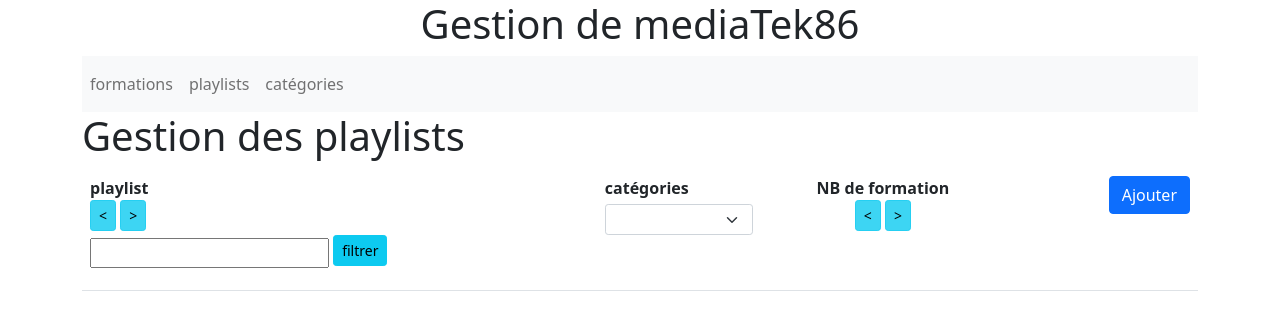
After one commit to ka-ms-29/mediatekformation, a Symfony app: template templates/admin/admin.playlists.html.twig in a window 1280 px wide. The commit adds this page. Shown: the top 330 px of the page. Run offline with Twig, Linux system fonts and the light colour scheme; the template is opened without the code that fills it, so the values that code supplies are empty; some libraries are stand-ins or nearby versions.

Commit message:
Tache4(Mission2-tache2):gestion des playlists partie admin.

```diff
--- a/templates/admin/admin.formations.html.twig
+++ b/templates/admin/admin.formations.html.twig
@@ -1,8 +1,8 @@
 {% extends "baseadmin.html.twig" %}
 {% block body %}
+    <h1>Gestion des formations </h1>
     <table class="table table-striped" description="Liste des formations" >
         <thead>
-
             <tr>
                 <th class="text-left align-top" scope="col">
                     formation<br />
--- /dev/null
+++ b/templates/admin/admin.playlists.html.twig
@@ -0,0 +1,88 @@
+{% extends "baseadmin.html.twig" %}
+{% block body %}
+    <h1>Gestion des playlists</h1>
+    <table class="table table-striped" description="Liste des playlist">
+        <thead>
+            <tr>
+                <th class="text-left align-top" scope="col">
+                    playlist<br />
+                    <a href="{{ path('admin.playlists.sort', {champ:'name', ordre:'ASC'}) }}" class="btn btn-info btn-sm active" role="button" aria-pressed="true"><</a>
+                    <a href="{{ path('admin.playlists.sort', {champ:'name', ordre:'DESC'}) }}" class="btn btn-info btn-sm active" role="button" aria-pressed="true">></a>
+                    <form class="form-inline mt-1" method="POST" action="{{ path('admin.playlists.findallcontain', {champ:'name'}) }}">
+                        <div class="form-group mr-1 mb-2">
+                            <input type="text" class="sm" name="recherche"
+                                   value="{% if valeur|default and not table|default %}{{ valeur }}{% endif %}">
+                            <input type="hidden" name="_token" value="{{ csrf_token('filtre_name') }}">
+                            <button type="submit" class="btn btn-info mb-2 btn-sm">filtrer</button>
+                        </div>
+                    </form>
+                </th>
+
+                <th class="text-left align-top" scope="col">
+                    catégories
+                    <form class="form-inline mt-1" method="POST" action="{{ path('admin.playlists.findallcontain', {champ:'id', table:'categories'}) }}">
+                        <select class="form-select form-select-sm" name="recherche" id="recherche" onchange="this.form.submit()">
+                            <option value=""></option>
+                            {% for categorie in categories %}
+                                <option
+                                    {% if valeur|default and valeur==categorie.id %}
+                                        selected
+                                    {% endif %}
+                                    value="{{ categorie.id }}">{{ categorie.name }}
+                                </option>
+                            {% endfor %}
+                        </select>
+                    </form>
+                </th>
+                <!-- mission1 tache2_ajout un column -->
+                <th class="text-center align-top" scope="col">
+                    NB de formation<br />
+                   <a href="{{ path('admin.playlists.sort', { champ: 'formation', ordre: 'ASC' }) }}" class="btn btn-info btn-sm active" role="button" aria-pressed="true"><</a>
+                   <a href="{{ path('admin.playlists.sort', { champ: 'formation', ordre: 'DESC' }) }}" class="btn btn-info btn-sm active" role="button" aria-pressed="true">></a>
+                </th>
+                <th class="text-center align-top" scope="col">
+                    &nbsp;
+                </th>
+                <th class="text-end align-top" scope="col">
+                   <a href="{{ path('admin.playlist.ajout') }}" class="btn btn-primary">Ajouter</a>
+                </th>
+            </tr>
+        </thead>
+        <tbody>
+            <!-- boucle sur les playlists -->
+            {% if playlists|length > 0 %}
+                {% for k in 0..playlists|length-1 %}
+                    <tr class="align-middle">
+                        <td>
+                            <h5 class="text-info">
+                                {{ playlists[k].name }}
+                            </h5>
+                        </td>
+                        <td class="text-left">
+                            {% set categories = playlists[k].categoriesplaylist %}
+                            {% if categories|length > 0  %}
+                                {% for c in 0..categories|length-1 %}
+                                    &nbsp;{{ categories[c] }}
+                                {% endfor %}
+                            {% endif %}
+                        </td>
+                        <!-- mission1 tache2 en cour de modification afin d'ffichage le nombre de formation-->
+                        <td class="text-center">
+                            {{ playlists[k].formations|length}}
+                        </td>
+                        <td class="text-center">
+                        <td class="text-end">
+                        <a href="{{ path('admin.playlist.edit', {id:playlists[k].id}) }}" class="btn btn-secondary mb-2"> Modifier </a>
+                        {% if playlists[k].formations|length == 0 %}
+                            <a href="{{ path('admin.playlist.suppr', {id:playlists[k].id}) }}" class="btn btn-danger mb-2" onclick="return confirm('Etes-vous sur de vouloir supprimer {{playlists[k].name}} ?')">Supprimer</a>
+                        {% else %}
+                            <button class="btn btn-danger mb-2" disabled title="Impossible de supprimer une playlist contenant des formations">Supprimer</button>
+                        {% endif %}
+
+                        </td>
+                    </tr>
+                {% endfor %}
+            {% endif %}
+        </tbody>
+    </table>
+{% endblock %}
--- a/templates/baseadmin.html.twig
+++ b/templates/baseadmin.html.twig
@@ -6,8 +6,24 @@
 {% block top %}
     <div class="container">
         <div class="text-center">
-            <h1>Gestion des formations</h1>
+            <h1>Gestion de mediaTek86 </h1>
         </div>
+        <!-- menu -->
+        <nav class="navbar navbar-expand-lg navbar-light bg-light">
+            <div class="collapse navbar-collapse" id="navbarSupportedContent">
+                <ul class="navbar-nav mr-auto">
+                    <li class="nav-item">
+                        <a class="nav-link" href="{{ path('admin.formations') }}">formations</a>
+                    </li>
+                    <li class="nav-item">
+                        <a class="nav-link" href="{{ path('admin.playlists') }}">playlists</a>
+                    </li>
+                    <li class="nav-item">
+                        <a class="nav-link" href="#">catégories</a>
+                    </li>
+                </ul>
+            </div>
+        </nav>
     </div>
 {% endblock %}
 
```
Also changed, not shown: src/Controller/admin/AdminCategoriesController.php (added, +19 -0 lines), src/Controller/admin/AdminFormationsController.php (+1 -12 lines), src/Controller/admin/AdminPlaylistsController.php (added, +166 -0 lines), src/Form/PlaylistType.php (added, +29 -0 lines), templates/admin/admin.playlist.ajout.html.twig (added, +9 -0 lines), templates/admin/admin.playlist.edit.html.twig (added, +9 -0 lines).
